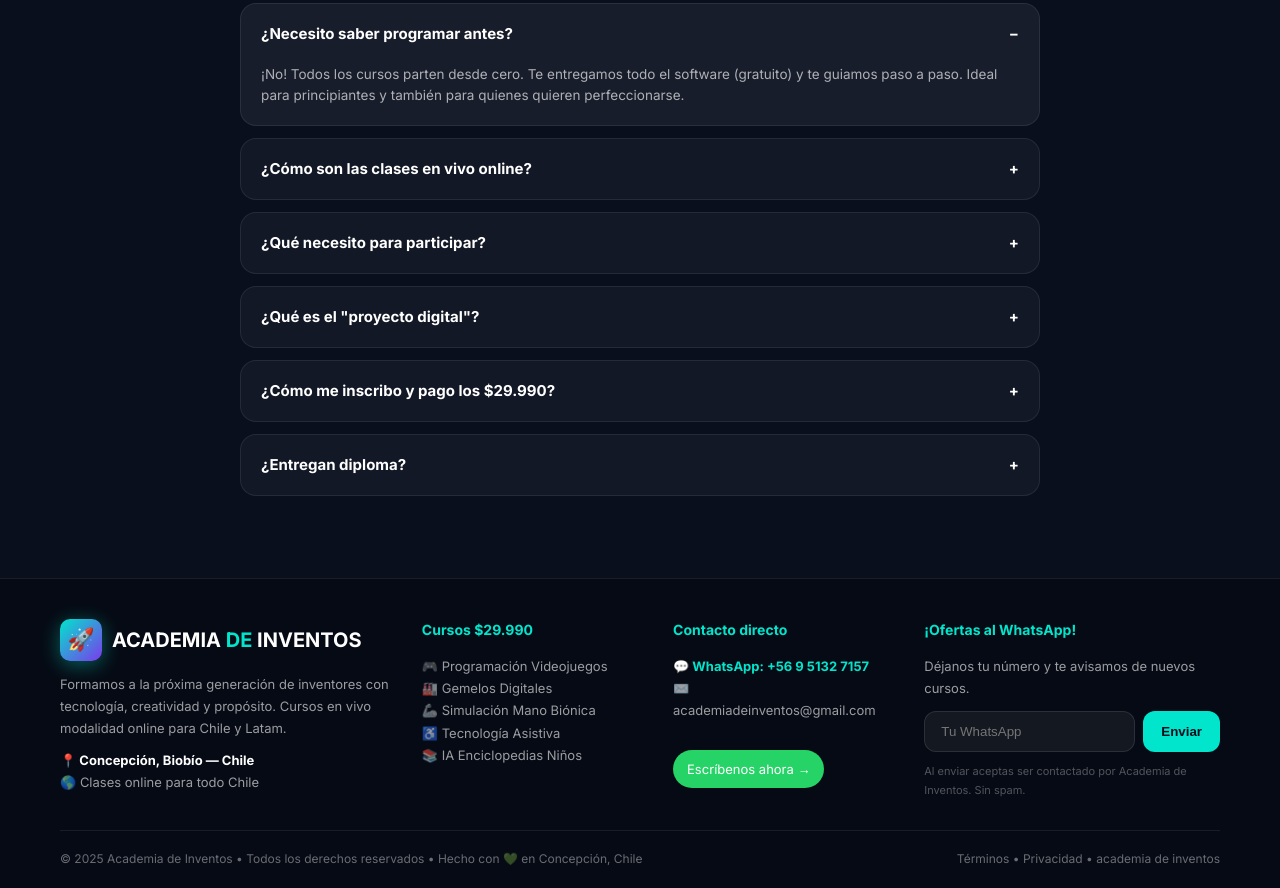
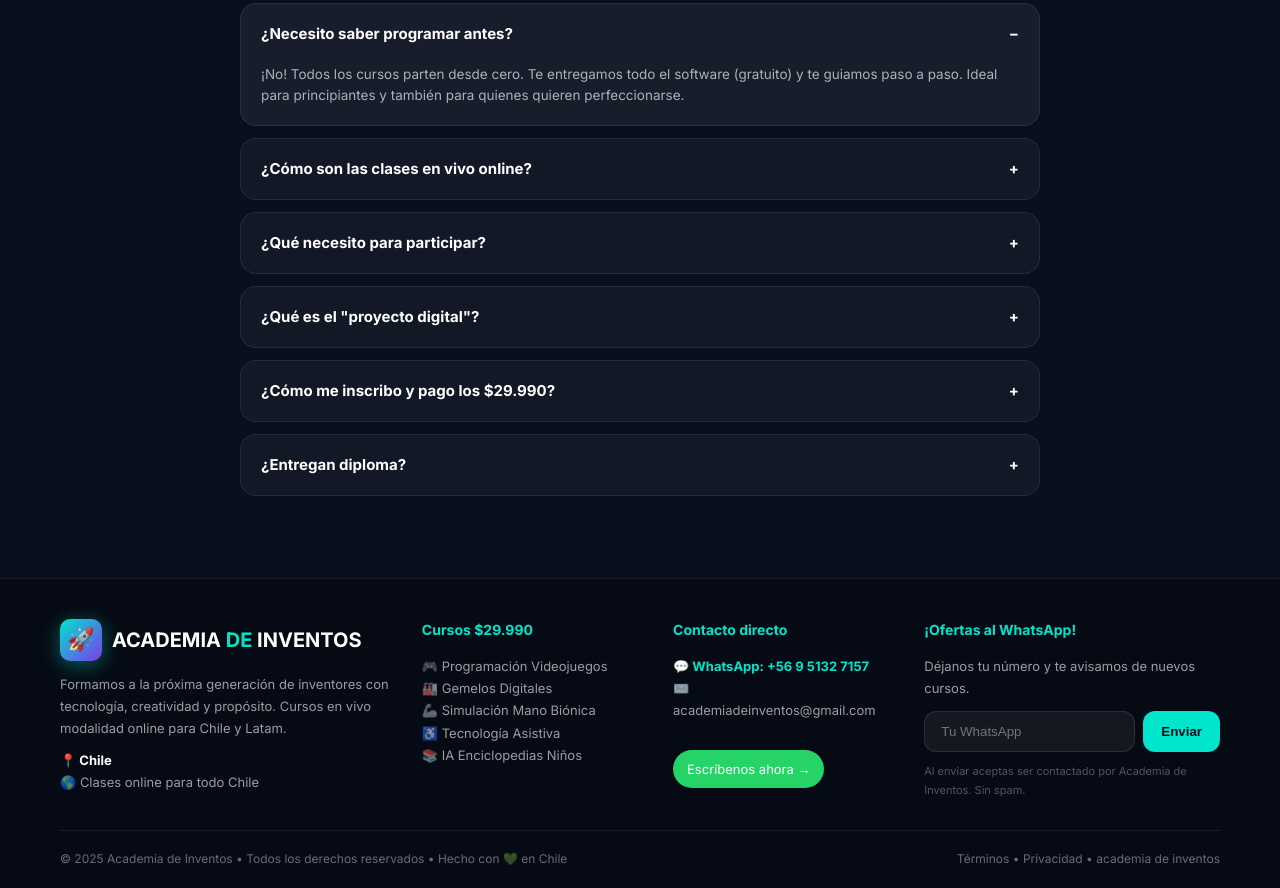
Before and after one commit to academiadeinventos-ui/academia-de-inventos, a plain HTML site: page index.html in a window 1280 px wide. Shown: the part 3841-4729 px from the top of the page. Drawn offline with Linux system fonts and the light colour scheme.

Commit message:
🧹 Saca Concepción Biobío, deja solo Chile

```diff
--- a/index.html
+++ b/index.html
@@ -362,13 +362,13 @@ footer{background:#060A14;border-top:1px solid rgba(255,255,255,0.08);padding:40
       <div>
         <div class="logo" style="margin-bottom:12px"><div class="logo-icon">🚀</div><div>ACADEMIA <span>DE</span> INVENTOS</div></div>
         <p>Formamos a la próxima generación de inventores con tecnología, creatividad y propósito. Cursos en vivo modalidad online para Chile y Latam.</p>
-        <p style="margin-top:10px"><b style="color:#fff">📍 Concepción, Biobío — Chile</b><br>🌎 Clases online para todo Chile</p>
+        <p style="margin-top:10px"><b style="color:#fff">📍 Chile</b><br>🌎 Clases online para todo Chile</p>
       </div>
       <div><h4>Cursos $29.990</h4><p><a href="#cursos">🎮 Programación Videojuegos</a><br><a href="#cursos">🏭 Gemelos Digitales</a><br><a href="#cursos">🦾 Simulación Mano Biónica</a><br><a href="#cursos">♿ Tecnología Asistiva</a><br><a href="#cursos">📚 IA Enciclopedias Niños</a></p></div>
       <div><h4>Contacto directo</h4><p><a href="https://wa.me/56951327157" target="_blank" style="color:var(--cyan);font-weight:700">💬 WhatsApp: +56 9 5132 7157</a><br>✉️ academiadeinventos@gmail.com<br><br><a href="https://wa.me/56951327157?text=Hola%20necesito%20ayuda%20con%20mi%20inscripci%C3%B3n" target="_blank" style="background:#25D366;color:#fff;padding:8px 14px;border-radius:20px;display:inline-block;margin-top:6px">Escríbenos ahora →</a></p></div>
       <div><h4>¡Ofertas al WhatsApp!</h4><p>Déjanos tu número y te avisamos de nuevos cursos.</p><div class="newsletter"><input placeholder="Tu WhatsApp"><button>Enviar</button></div><p style="margin-top:10px;font-size:11px;opacity:0.5">Al enviar aceptas ser contactado por Academia de Inventos. Sin spam.</p></div>
     </div>
-    <div class="copy"><span>© 2025 Academia de Inventos • Todos los derechos reservados • Hecho con 💚 en Concepción, Chile</span><span><a href="#">Términos</a> • <a href="#">Privacidad</a> • academia de inventos</span></div>
+    <div class="copy"><span>© 2025 Academia de Inventos • Todos los derechos reservados • Hecho con 💚 en Chile</span><span><a href="#">Términos</a> • <a href="#">Privacidad</a> • academia de inventos</span></div>
   </div>
 </footer>
 
```
